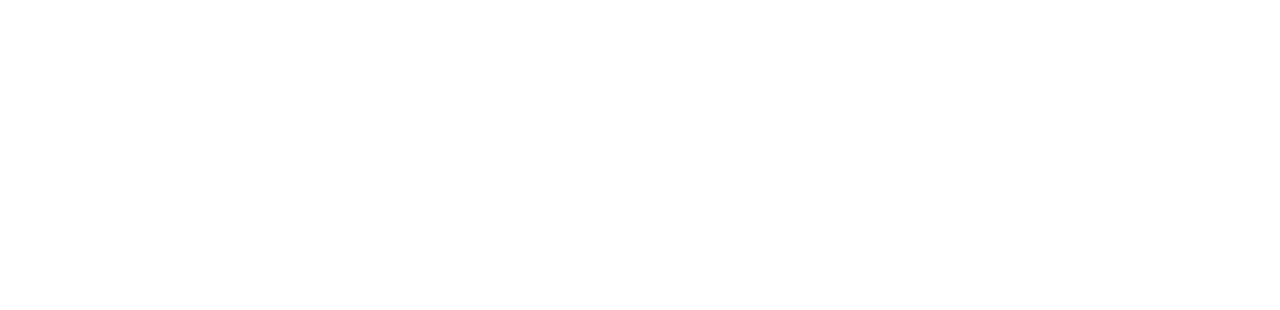
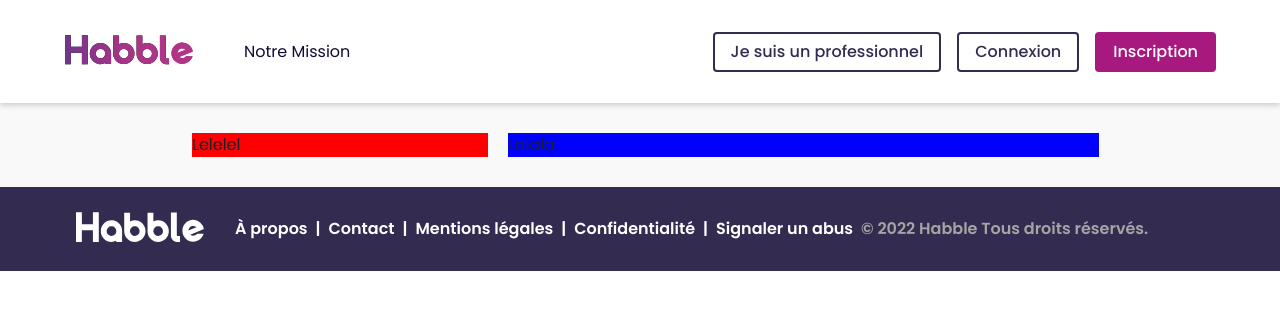
Before and after one commit to Zakari-B/Projet_WCS_3_Habble, a React (Vite) app in the folder frontend/: page /profil in a window 1280 px wide. Before the commit this address had no page. Shown: the top 310 px of the page. Built offline with nearby package versions, Linux system fonts and the light colour scheme.

Commit message:
created pro page and route

```diff
--- a/frontend/src/App.jsx
+++ b/frontend/src/App.jsx
@@ -7,6 +7,7 @@ import Confidentialite from "./pages/Confidentialite";
 import ProAccueil from "./pages/ProAccueil";
 import LoginForm from "./components/LoginForm";
 import PasswordReset from "./components/PasswordReset";
+import ProfilPageProfessional from "./pages/ProfilPageProfessional";
 
 import "./App.css";
 
@@ -25,6 +26,7 @@ function App() {
         <Route path="/login" element={<LoginForm />} />
         {/* <Route path="*" element={<Error />} /> */}
         <Route path="/forgot-password" element={<PasswordReset />} />
+        <Route path="/profil" element={<ProfilPageProfessional />} />
       </Routes>
     </div>
   );
--- a/frontend/src/components/Footer.jsx
+++ b/frontend/src/components/Footer.jsx
@@ -51,7 +51,7 @@ export default function Footer() {
           <Link to="/contact">
             <Text color="white">Signaler un abus</Text>
           </Link>
-          <Text color="gray.light">© 2021 Habble Tous droits réservés.</Text>
+          <Text color="gray.light">© 2022 Habble Tous droits réservés.</Text>
         </HStack>
       </Flex>
     </Flex>
--- a/frontend/src/pages/Mission.jsx
+++ b/frontend/src/pages/Mission.jsx
@@ -294,6 +294,7 @@ function Mission() {
           alignSelf="center"
           flexDirection="column"
           justifyContent="space-around"
+          gap="30px"
           p="1rem"
           h="90%"
           mr="5%"
@@ -303,14 +304,14 @@ function Mission() {
             bgClip="text"
             textAlign="left"
             lineHeight="1.3"
-            fontSize="5xl"
+            fontSize={{ base: "3xl", md: "5xl" }}
             fontWeight="semibold"
           >
             Habble : votre pouvoir d'agir
           </Text>
           <Text
             w="90%"
-            fontSize="3xl"
+            fontSize={{ base: "xl", md: "3xl" }}
             textAlign="left"
             fontWeight="semibold"
             color="#494848"
--- a/frontend/src/pages/ProAccueil.jsx
+++ b/frontend/src/pages/ProAccueil.jsx
@@ -12,6 +12,7 @@ import {
 } from "@chakra-ui/react";
 import Header from "../components/Header/Header";
 import Footer from "../components/Footer";
+import admin from "../assets/admin.svg";
 
 const slideIn = keyframes`0% {background-position: 0% 0%} 50% {background-position: 100% 0%} 100% {background-position: 0% 0%}`;
 
@@ -470,7 +471,11 @@ function ProAccueil() {
                   width="5rem"
                   justify="space-between"
                 >
-                  <img src="" alt="Administratif et Social" />
+                  <Image
+                    src={admin}
+                    boxSize="3rem"
+                    alt="Administratif et Social"
+                  />
                   <Text variant="corpsBold">Administratif et Social</Text>
                 </Flex>
               </SimpleGrid>
@@ -502,7 +507,7 @@ function ProAccueil() {
         </Box>
         <Box>
           <Box>
-            <Text marginTop="6rem" variant="titleH5">
+            <Text marginTop="6rem" variant="titleH5" textAlign="center">
               Fonctionnalités
             </Text>
             {/* carroussel */}
@@ -555,7 +560,12 @@ function ProAccueil() {
           </Box>
         </Flex>
         <Box marginBottom="3rem">
-          <Text variant="titleH5" marginTop="5rem" marginBottom="6rem">
+          <Text
+            variant="titleH5"
+            marginTop="5rem"
+            marginBottom="6rem"
+            textAlign="center"
+          >
             Partenaires et Soutiens
           </Text>
           <Flex
--- /dev/null
+++ b/frontend/src/pages/ProfilPageProfessional.jsx
@@ -0,0 +1,22 @@
+import { Flex, Box, Text } from "@chakra-ui/react";
+import Header from "../components/Header/Header";
+import Footer from "../components/Footer";
+
+export default function Confidentialite() {
+  return (
+    <Box h="100vh">
+      <Header onDark={false} isSticky={false} />
+      <Flex bgColor="background.gray" direction="column" justify="flex-start">
+        <Flex w="70%" gap="20px" m="auto" paddingY="30px">
+          <Flex bgColor="red" minW="33%">
+            <Text>Lelelel</Text>
+          </Flex>
+          <Flex bgColor="blue" minW="66%">
+            <Text>Lalala</Text>
+          </Flex>
+        </Flex>
+      </Flex>
+      <Footer />
+    </Box>
+  );
+}
```
